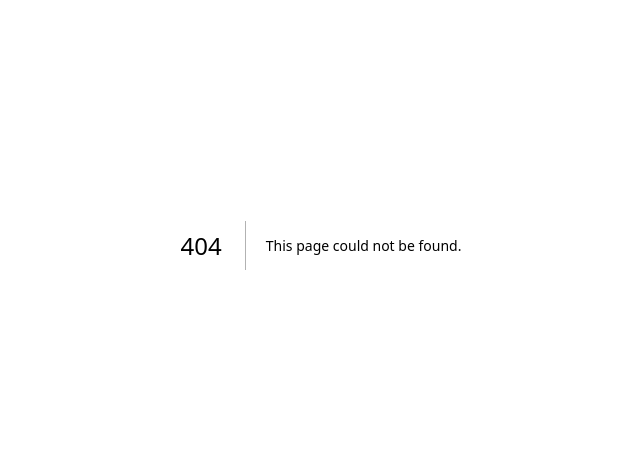
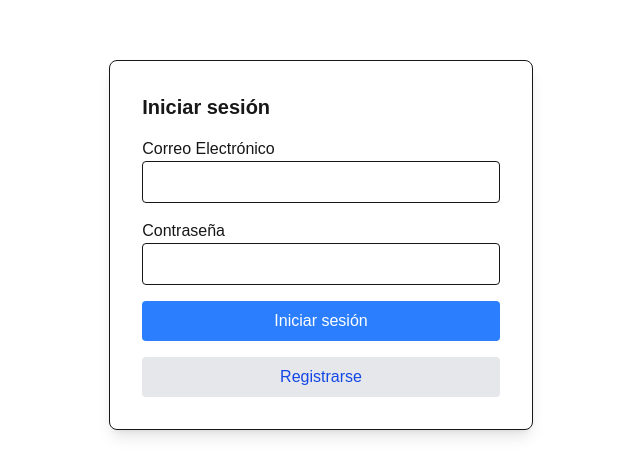
Before and after one commit to AppInternet025/appturismo, a Next.js app: page /login-local in a window 1280 px wide. Before the commit this address had no page. Shown: the part 155-630 px from the top of the page, without its empty margins (319-959 px from the left). Built offline with nearby package versions, Linux system fonts and the light colour scheme.

Commit message:
rename cosas

```diff
--- a/src/app/loginLocal/page.js
+++ b/src/app/login-local/page.js
@@ -13,7 +13,7 @@ export default function Login() {
     e.preventDefault();
 
     try {
-      const res = await fetch("/api/localLogin", {
+      const res = await fetch("/api/login-local", {
         method: "POST",
         headers: {
           "Content-Type": "application/json",
@@ -27,7 +27,7 @@ export default function Login() {
         throw new Error(data.message || "Error en la autenticación"); // ✅ usar mensaje de backend
       }
 
-      router.push("/principal"); // Redirige tras login exitoso
+      router.push("/"); // Redirige tras login exitoso
     } catch (err) {
       setError(err.message);
     }
```
Also changed, not shown: package.json (+6 -4 lines), src/app/api/login-local/route.js (renamed from src/app/api/localLogin/route.js), 1 other file (tests, documents, lock files or other folders).
